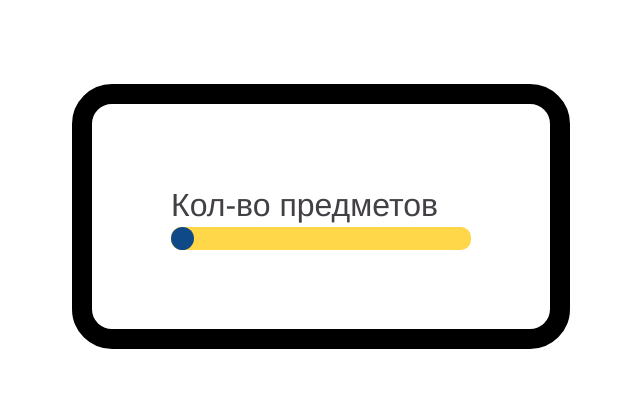
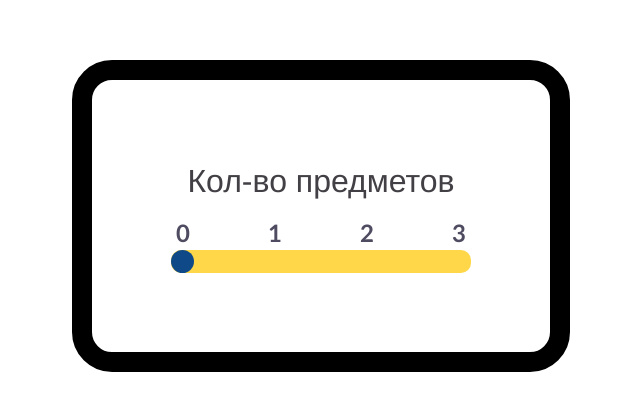
Before and after one commit to Bakirovildar/game-test, a Next.js app: page / in a window 1280 px wide. Shown: the part 184-594 px from the top of the page, without its empty margins (319-959 px from the left). Built offline with nearby package versions, Linux system fonts and the light colour scheme.

Commit message:
стилизация valueMenu: добавил номера

```diff
--- a/app/components/ValueMenu/ValueMenu.tsx
+++ b/app/components/ValueMenu/ValueMenu.tsx
@@ -5,6 +5,12 @@ export function ValueMenu() {
 
     return (
         <StyledValueMenu widthCount={arr}>
+            <div className='numbers'>
+                {
+                    arr.map((i): any => <div key={i}>{i}</div>)
+                }
+            </div>
+
             <div className='countBox'>
                 <div className='circle'/>
             </div>
--- a/app/components/ValueMenu/styledValueMenu.ts
+++ b/app/components/ValueMenu/styledValueMenu.ts
@@ -1,6 +1,18 @@
 import styled from "@emotion/styled";
 
 export const StyledValueMenu: any = styled.div`
+  .numbers {
+    display: flex;
+    width: 100%;
+    justify-content: space-between;
+    padding: 0 5px 3px;
+    font-family: 'Calibri';
+    font-style: normal;
+    font-weight: 700;
+    font-size: 24px;
+    line-height: 29px;
+    color: #4F4B61;
+  }
 
   .countBox {
     background: #FFD748;
--- a/app/menu/count/styledCount.ts
+++ b/app/menu/count/styledCount.ts
@@ -2,6 +2,9 @@ import styled from "@emotion/styled";
 
 export const StyledCount = styled.div`
   font-family: 'Helvetica';
+  display: flex;
+  justify-content: center;
+  margin-bottom: 15px;
   font-style: normal;
   font-weight: 400;
   font-size: 32px;
```
